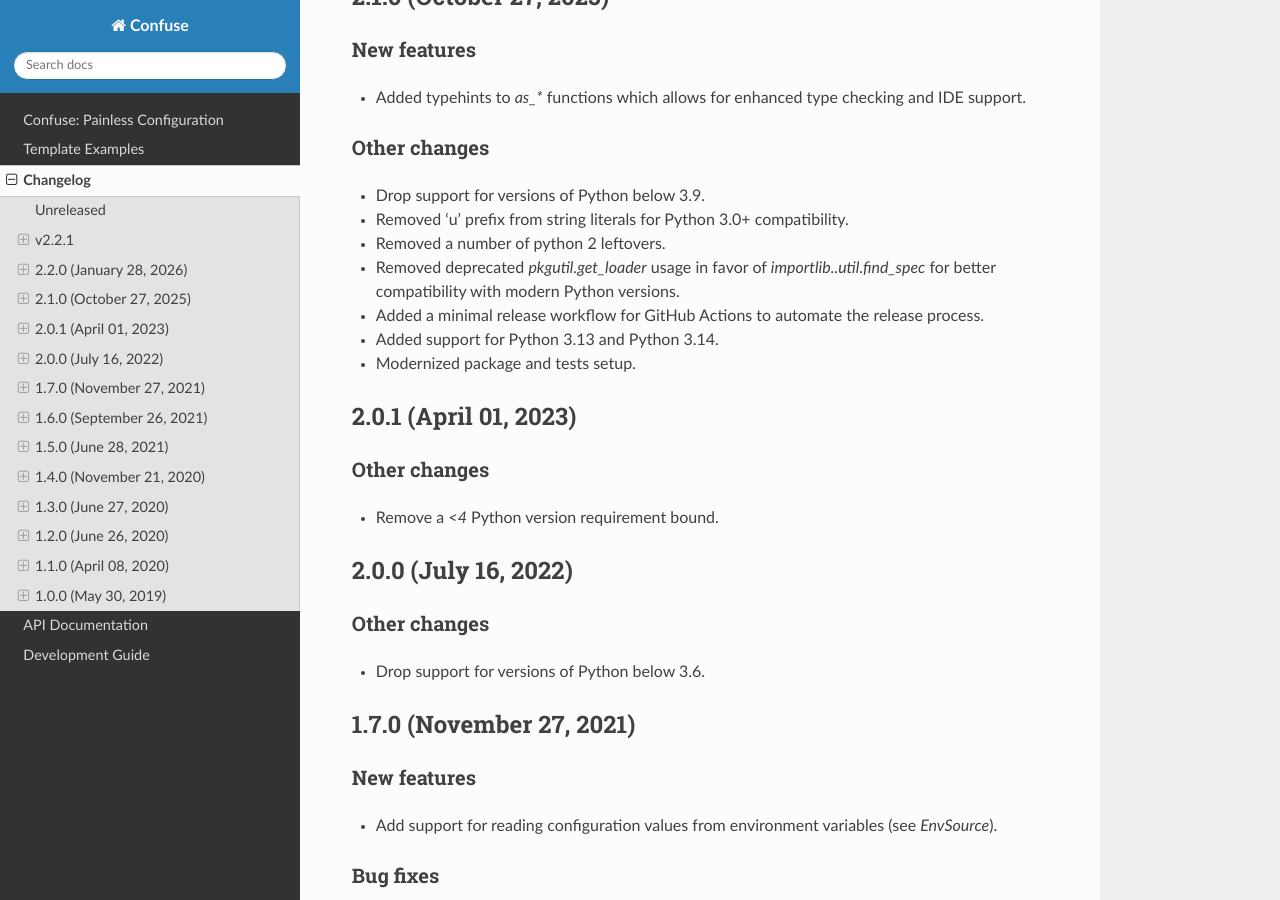
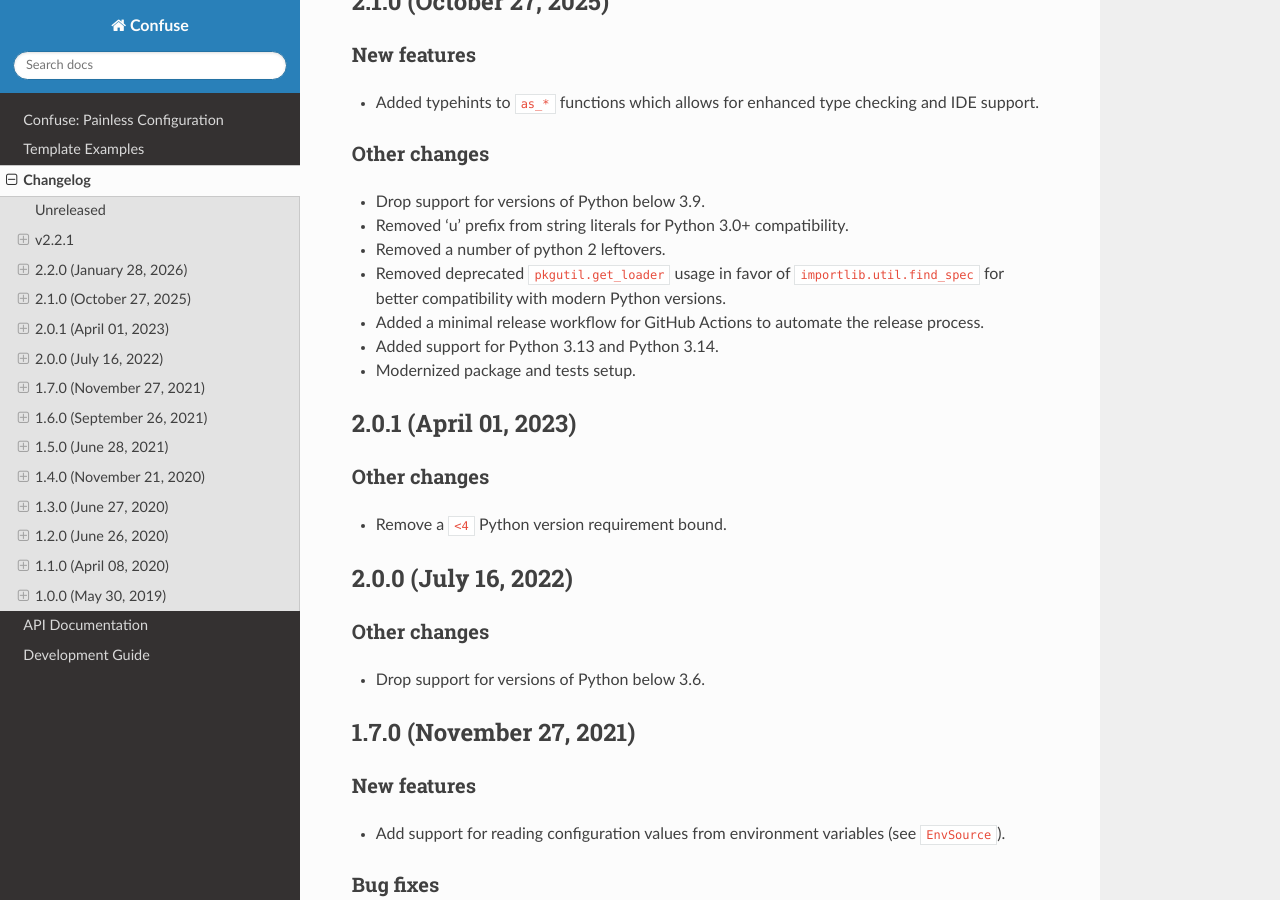
Before and after one commit to beetbox/confuse, a Sphinx documentation site: the page built from docs/changelog.rst, in a window 1280 px wide and 900 px high, scrolled down 882 px. Built offline with Sphinx 7.4.7 and the Read the Docs theme 3.1.0, drawn with Linux system fonts in a browser that asks for light colours.

```diff
--- a/docs/changelog.rst
+++ b/docs/changelog.rst
@@ -12,15 +12,15 @@ Unreleased
 v2.2.1
 ------
 
-- Narrow `Path` template shorthand handling to concrete `pathlib.Path` values
-  for more accurate type checking.
-- Fix `confuse.Path` which now points to `confuse.templates.Path` instead of
-  `pathlib.Path`.
+- Narrow ``Path`` template shorthand handling to concrete ``pathlib.Path``
+  values for more accurate type checking.
+- Fix ``confuse.Path`` which now points to ``confuse.templates.Path`` instead of
+  ``pathlib.Path``.
 
 Other changes
 ~~~~~~~~~~~~~
 
-- Require `typing_extensions` on older Python versions (and use `typing` on
+- Require ``typing_extensions`` on older Python versions (and use ``typing`` on
   newer versions). [#189](https://github.com/beetbox/confuse/issues/189)
 
 2.2.0 (January 28, 2026)
@@ -29,7 +29,7 @@ Other changes
 New features
 ~~~~~~~~~~~~
 
-- Ship inline type information via a `py.typed` marker for type checkers.
+- Ship inline type information via a ``py.typed`` marker for type checkers.
 - Tighten and extend type hints across the public API, templates, and sources.
 
 Other changes
@@ -37,7 +37,7 @@ Other changes
 
 - Drop support for Python 3.9.
 - Add strict mypy configuration and align tests/examples with the new typing.
-- Include `docs` and `tests` directory in source distributions.
+- Include ``docs`` and ``tests`` directory in source distributions.
 
 2.1.0 (October 27, 2025)
 ------------------------
@@ -45,7 +45,7 @@ Other changes
 New features
 ~~~~~~~~~~~~
 
-- Added typehints to `as_*` functions which allows for enhanced type checking
+- Added typehints to ``as_*`` functions which allows for enhanced type checking
   and IDE support.
 
 Other changes
@@ -54,8 +54,8 @@ Other changes
 - Drop support for versions of Python below 3.9.
 - Removed 'u' prefix from string literals for Python 3.0+ compatibility.
 - Removed a number of python 2 leftovers.
-- Removed deprecated `pkgutil.get_loader` usage in favor of
-  `importlib..util.find_spec` for better compatibility with modern Python
+- Removed deprecated ``pkgutil.get_loader`` usage in favor of
+  ``importlib.util.find_spec`` for better compatibility with modern Python
   versions.
 - Added a minimal release workflow for GitHub Actions to automate the release
   process.
@@ -68,7 +68,7 @@ Other changes
 Other changes
 ~~~~~~~~~~~~~
 
-- Remove a `<4` Python version requirement bound.
+- Remove a ``<4`` Python version requirement bound.
 
 2.0.0 (July 16, 2022)
 ---------------------
@@ -85,7 +85,7 @@ New features
 ~~~~~~~~~~~~
 
 - Add support for reading configuration values from environment variables (see
-  `EnvSource`).
+  ``EnvSource``).
 
 Bug fixes
 ~~~~~~~~~
@@ -98,8 +98,8 @@ Bug fixes
 New features
 ~~~~~~~~~~~~
 
-- A new `Configuration.reload` method makes it convenient to reload and re-parse
-  all YAML files from the file system.
+- A new ``Configuration.reload`` method makes it convenient to reload and
+  re-parse all YAML files from the file system.
 
 1.5.0 (June 28, 2021)
 ---------------------
@@ -107,10 +107,10 @@ New features
 New features
 ~~~~~~~~~~~~
 
-- A new `MappingValues` template behaves like `Sequence` but for mappings with
-  arbitrary keys.
-- A new `Optional` template allows other templates to be null.
-- `Filename` templates now have an option to resolve relative to a specific
+- A new ``MappingValues`` template behaves like ``Sequence`` but for mappings
+  with arbitrary keys.
+- A new ``Optional`` template allows other templates to be null.
+- ``Filename`` templates now have an option to resolve relative to a specific
   directory. Also, configuration sources now have a corresponding global option
   to resolve relative to the base configuration directory instead of the
   location of the specific configuration file.
@@ -118,7 +118,7 @@ New features
 Bug fixes
 ~~~~~~~~~
 
-- There is a better error message for `Sequence` templates when the data from
+- There is a better error message for ``Sequence`` templates when the data from
   the configuration is not a sequence.
 
 1.4.0 (November 21, 2020)
@@ -127,8 +127,8 @@ Bug fixes
 Bug fixes
 ~~~~~~~~~
 
-- `pathlib.PurePath` objects can now be converted to `Path` templates.
-- `AttrDict` now properly supports (over)writing attributes via dot notation.
+- ``pathlib.PurePath`` objects can now be converted to ``Path`` templates.
+- ``AttrDict`` now properly supports (over)writing attributes via dot notation.
 
 1.3.0 (June 27, 2020)
 ---------------------
@@ -136,16 +136,16 @@ Bug fixes
 New features
 ~~~~~~~~~~~~
 
-- When using `None` as a template, the result is a value whose default is
-  `None`. Previously, this was equivalent to leaving the key off entirely, i.e.,
-  a template with no default. To get the same effect now, use `confuse.REQUIRED`
-  in the template.
+- When using ``None`` as a template, the result is a value whose default is
+  ``None``. Previously, this was equivalent to leaving the key off entirely,
+  i.e., a template with no default. To get the same effect now, use
+  ``confuse.REQUIRED`` in the template.
 
 Other changes
 ~~~~~~~~~~~~~
 
-- Break up the `confuse` module into a package. (All names should still be
-  importable from `confuse`.)
+- Break up the ``confuse`` module into a package. (All names should still be
+  importable from ``confuse``.)
 
 1.2.0 (June 26, 2020)
 ---------------------
@@ -153,15 +153,15 @@ Other changes
 New features
 ~~~~~~~~~~~~
 
-- `float` values (like ``4.2``) can now be used in templates (just like ``42``
-  works as an `int` template).
-- It's now possible to provide custom PyYAML `Loader` objects for parsing config
-  files.
+- ``float`` values (like ``4.2``) can now be used in templates (just like ``42``
+  works as an ``int`` template).
+- It's now possible to provide custom PyYAML ``Loader`` objects for parsing
+  config files.
 
 Bug fixes
 ~~~~~~~~~
 
-- The `Filename` and `Path` templates now correctly accept default values.
+- The ``Filename`` and ``Path`` templates now correctly accept default values.
 
 1.1.0 (April 08, 2020)
 ----------------------
--- a/pyproject.toml
+++ b/pyproject.toml
@@ -88,7 +88,8 @@ cmd = "ruff check"
 
 [tool.poe.tasks.lint-docs]
 help = "Lint the documentation"
-shell = "sphinx-lint --enable all --disable default-role $(git ls-files '*.rst')"
+interpreter = "bash"
+shell = "sphinx-lint --enable all $(git ls-files '*.rst')"
 
 [tool.poe.tasks.test]
 help = "Run tests with pytest"
```
Also changed, not shown: docs/examples.rst (+5 -5 lines), docs/usage.rst (+11 -11 lines).
